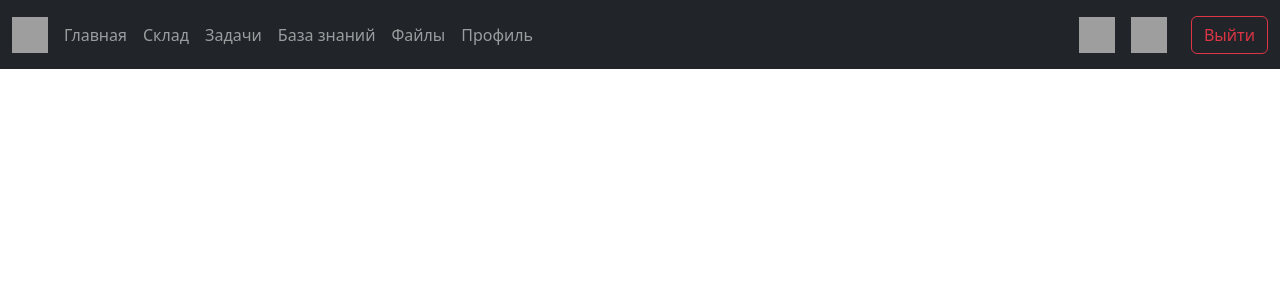
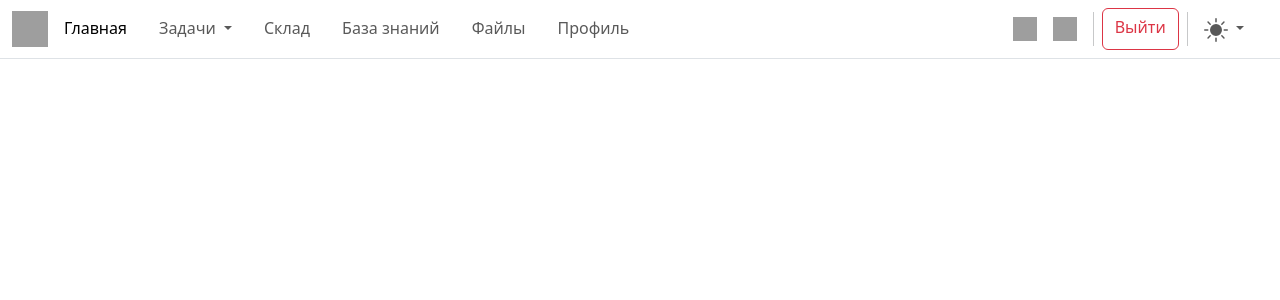
Before and after one commit to DenisKoleda/zetapanel_django, a Django app: page / in a window 1280 px wide. Shown: the top 300 px of the page. Run offline with Django 4.2, Linux system fonts and the light colour scheme; grey boxes are pictures that could not be loaded.

Commit message:
рабочая навигация

```diff
--- a/app/home/templates/home/homepage.html
+++ b/app/home/templates/home/homepage.html
@@ -1,73 +1,133 @@
 {% load static %}
 <!DOCTYPE html>
-<html lang="ru">
+<html lang="ru" data-bs-theme="light">
 <head>
     <meta charset="UTF-8">
     <meta http-equiv="X-UA-Compatible" content="IE=edge">
     <meta name="viewport" content="width=device-width, initial-scale=1.0">
     <title>ZetaPanel</title>
-    <link href="https://cdn.jsdelivr.net/npm/bootstrap@5.2.1/dist/css/bootstrap.min.css" rel="stylesheet">
+    <link href="https://cdn.jsdelivr.net/npm/bootstrap@5.3.2/dist/css/bootstrap.min.css" rel="stylesheet" integrity="sha384-T3c6CoIi6uLrA9TneNEoa7RxnatzjcDSCmG1MXxSR1GAsXEV/Dwwykc2MPK8M2HN" crossorigin="anonymous">
     <link href="https://cdn.jsdelivr.net/npm/bootstrap-icons@1.10.0/font/bootstrap-icons.css" rel="stylesheet">
 </head>
 <body>
 
-        <header class="navbar navbar-expand-md navbar-dark bg-dark bd-navbar">
-            <nav class="container-xxl flex-wrap flex-md-nowrap" aria-label="Main navigation">
+<header>
+    <nav class="navbar sticky-top navbar-expand-lg border-bottom">
+        <div class="container-xxl bd-gutter flex-wrap flex-lg-nowrap">
             <a class="navbar-brand p-0 me-2" href="/" aria-label="ZetaPanel">
                 <img src="https://www.svgrepo.com/show/299227/server-data.svg" alt="Grafana" class="navbar-nav-svg d-inline-block align-text-top" width="36" height="36">
             </a>
-                <button class="navbar-toggler" type="button" data-bs-toggle="collapse" data-bs-target="#bdNavbar" aria-controls="bdNavbar" aria-expanded="false" aria-label="Toggle navigation">
-                    <svg xmlns="http://www.w3.org/2000/svg" width="32" height="32" class="bi" fill="currentColor" viewBox="0 0 16 16">
-                        <path fill-rule="evenodd" d="M2.5 11.5A.5.5 0 0 1 3 11h10a.5.5 0 0 1 0 1H3a.5.5 0 0 1-.5-.5zm0-4A.5.5 0 0 1 3 7h10a.5.5 0 0 1 0 1H3a.5.5 0 0 1-.5-.5zm0-4A.5.5 0 0 1 3 3h10a.5.5 0 0 1 0 1H3a.5.5 0 0 1-.5-.5z"/>
-                    </svg>
+          <button class="navbar-toggler" type="button" data-bs-toggle="offcanvas" data-bs-target="#offcanvasDarkNavbar" aria-controls="offcanvasDarkNavbar">
+            <span class="navbar-toggler-icon"></span>
           </button>
-                <div class="collapse navbar-collapse" id="bdNavbar">
-                    <ul class="navbar-nav flex-row flex-wrap bd-navbar-nav pt-2 py-md-0">
-                        <li class="nav-item col-6 col-md-auto">
-                            <a class="nav-link p-2" href="/">Главная</a>
+          <div class="offcanvas offcanvas-end" tabindex="-1" id="offcanvasDarkNavbar" aria-labelledby="offcanvasDarkNavbarLabel">
+            <div class="offcanvas-header">
+              <h5 class="offcanvas-title" id="offcanvasDarkNavbarLabel">ZetaPanel</h5>
+              <button type="button" class="btn-close" data-bs-dismiss="offcanvas" aria-label="Close"></button>
+            </div>
+            <div class="offcanvas-body">
+                <hr class="d-lg-none">
+                <ul class="navbar-nav flex-grow-1 pe-3">
+                    <li class="nav-item me-lg-3">
+                    <a class="nav-link active" aria-current="page" href="#">Главная</a>
                     </li>
-                        <li class="nav-item col-6 col-md-auto">
-                            <a class="nav-link p-2" href="/">Склад</a>
+                    <li class="nav-item dropdown me-lg-3">
+                        <a class="nav-link dropdown-toggle" href="#" role="button" data-bs-toggle="dropdown" aria-expanded="false">
+                            Задачи
+                        </a>
+                        <ul class="dropdown-menu">
+                            <li><a class="dropdown-item" href="#">Активные задачи</a></li>
+                            <li><a class="dropdown-item" href="#">Все задачи</a></li>
+                            <li>
+                            <hr class="dropdown-divider">
                             </li>
-                        <li class="nav-item col-6 col-md-auto">
-                            <a class="nav-link p-2" href="/">Задачи</a>
+                            <li><a class="dropdown-item" href="#">Статистика</a></li>
+                        </ul>
                     </li>
-                        <li class="nav-item col-6 col-md-auto">
-                            <a class="nav-link p-2" href="/">База знаний</a>
+                    <li class="nav-item me-lg-3">
+                        <a class="nav-link" href="/">Склад</a>
                     </li>
-                        <li class="nav-item col-6 col-md-auto">
-                            <a class="nav-link p-2" href="/">Файлы</a>
+                    <li class="nav-item me-lg-3">
+                        <a class="nav-link" href="/">База знаний</a>
                     </li>
-                        <li class="nav-item col-6 col-md-auto">
-                            <a class="nav-link p-2" href="/">Профиль</a>
+                    <li class="nav-item me-lg-3">
+                        <a class="nav-link" href="/">Файлы</a>
                     </li>
+                    <li class="nav-item me-lg-3">
+                        <a class="nav-link" href="/">Профиль</a>
+                    </li>
+
                 </ul>
 
-                    <hr class="d-md-none text-white-50">
+                <hr class="d-lg-none">
 
                 <ul class="navbar-nav flex-row flex-wrap ms-md-auto">
-                        <li class="nav-item col-6 col-md-auto">
-                            <a class="nav-link p-2" href="https://grafana.panel.zetalink.ru/" target="_blank" rel="noopener">
-                                <img src="https://www.svgrepo.com/show/353829/grafana.svg" alt="Grafana" class="navbar-nav-svg d-inline-block align-text-top" width="36" height="36">
+                    <li class="nav-item col-6 col-lg-auto">
+                        <a class="nav-link py-2 px-0 px-lg-2" href="https://grafana.panel.zetalink.ru/" target="_blank" rel="noopener">
+                            <img src="https://www.svgrepo.com/show/353829/grafana.svg" alt="Grafana" class="navbar-nav-svg d-inline-block align-text-top" width="24" height="24">
                             <small class="d-md-none ms-2">Grafana</small>
                         </a>
                     </li>
-                        <li class="nav-item col-6 col-md-auto">
-                            <a class="nav-link p-2" href="http://z.zetalink.ru" target="_blank" rel="noopener">
-                                <img src="https://cdn.icon-icons.com/icons2/2699/PNG/512/zabbix_logo_icon_167937.png" alt="Zabbix" class="navbar-nav-svg d-inline-block align-text-top" width="36" height="36">
+                    <li class="nav-item col-6 col-lg-auto">
+                        <a class="nav-link py-2 px-0 px-lg-2" href="http://z.zetalink.ru" target="_blank" rel="noopener">
+                            <img src="https://cdn.icon-icons.com/icons2/2699/PNG/512/zabbix_logo_icon_167937.png" alt="Zabbix" class="navbar-nav-svg d-inline-block align-text-top" width="24" height="24">
                             <small class="d-md-none ms-2">Zabbix</small>
                         </a>
                     </li>
+                    <li class="nav-item py-1 col-12 col-lg-auto">
+                        <div class="vr d-none d-lg-flex h-100 mx-lg-2"></div>
+                        <hr class="d-lg-none">
+                    </li>
+                    <a class="btn btn-outline-danger" href="/">Выйти</a>
+                    <li class="nav-item py-1 col-12 col-lg-auto">
+                        <div class="vr d-none d-lg-flex h-100 mx-lg-2"></div>
+                        <hr class="d-lg-none">
+                    </li>
+                    <li class="nav-item dropdown me-lg-3">
+                        <a class="nav-link dropdown-toggle" href="#" role="button" data-bs-toggle="dropdown" aria-expanded="false">
+                            <svg xmlns="http://www.w3.org/2000/svg" width="24" height="24" fill="currentColor" class="bi bi-sun-fill" viewBox="0 0 16 16">
+                                <path d="M8 12a4 4 0 1 0 0-8 4 4 0 0 0 0 8zM8 0a.5.5 0 0 1 .5.5v2a.5.5 0 0 1-1 0v-2A.5.5 0 0 1 8 0zm0 13a.5.5 0 0 1 .5.5v2a.5.5 0 0 1-1 0v-2A.5.5 0 0 1 8 13zm8-5a.5.5 0 0 1-.5.5h-2a.5.5 0 0 1 0-1h2a.5.5 0 0 1 .5.5zM3 8a.5.5 0 0 1-.5.5h-2a.5.5 0 0 1 0-1h2A.5.5 0 0 1 3 8zm10.657-5.657a.5.5 0 0 1 0 .707l-1.414 1.415a.5.5 0 1 1-.707-.708l1.414-1.414a.5.5 0 0 1 .707 0zm-9.193 9.193a.5.5 0 0 1 0 .707L3.05 13.657a.5.5 0 0 1-.707-.707l1.414-1.414a.5.5 0 0 1 .707 0zm9.193 2.121a.5.5 0 0 1-.707 0l-1.414-1.414a.5.5 0 0 1 .707-.707l1.414 1.414a.5.5 0 0 1 0 .707zM4.464 4.465a.5.5 0 0 1-.707 0L2.343 3.05a.5.5 0 1 1 .707-.707l1.414 1.414a.5.5 0 0 1 0 .708z"/>
+                            </svg>
+                        </a>
+                        <ul class="dropdown-menu">
+                            <li><a class="dropdown-item" href="#" onclick="setTheme('light')">Светлая тема</a></li>
+                            <li><a class="dropdown-item" href="#" onclick="setTheme('dark')">Темная тема</a></li>
+                        </ul>
+                    </li>
+
                 </ul>
 
-                    <hr class="d-md-none text-white-50">
-
-                    <a class="btn btn-outline-danger d-lg-inline-block my-2 my-md-0 ms-md-3 ml-auto" href="/">Выйти</a>
+            </div>
+          </div>
         </div>
       </nav>
     </header>
 
+    <script>
+        // Function to change the theme and save the preference
+        function setTheme(themeName) {
+          document.documentElement.setAttribute('data-bs-theme', themeName);
+          localStorage.setItem('selectedTheme', themeName);
+        }
 
-<script src="https://cdn.jsdelivr.net/npm/bootstrap@5.2.1/dist/js/bootstrap.bundle.min.js"></script>
+        // Function to toggle the theme - can be used if you have a button to directly toggle the theme
+        function toggleTheme() {
+          const currentTheme = document.documentElement.getAttribute('data-bs-theme');
+          if (currentTheme === 'dark') {
+            setTheme('light');
+          } else {
+            setTheme('dark');
+          }
+        }
+
+        // Immediately-invoked function to set the theme on initial load
+        (function () {
+          const savedTheme = localStorage.getItem('selectedTheme') || 'light'; // Default to light theme
+          setTheme(savedTheme);
+        })();
+        </script>
+
+
+    <script src="https://cdn.jsdelivr.net/npm/bootstrap@5.3.2/dist/js/bootstrap.bundle.min.js" integrity="sha384-C6RzsynM9kWDrMNeT87bh95OGNyZPhcTNXj1NW7RuBCsyN/o0jlpcV8Qyq46cDfL" crossorigin="anonymous"></script>
 </body>
 </html>
```
Lines whose indentation alone changed are shown as unchanged.
